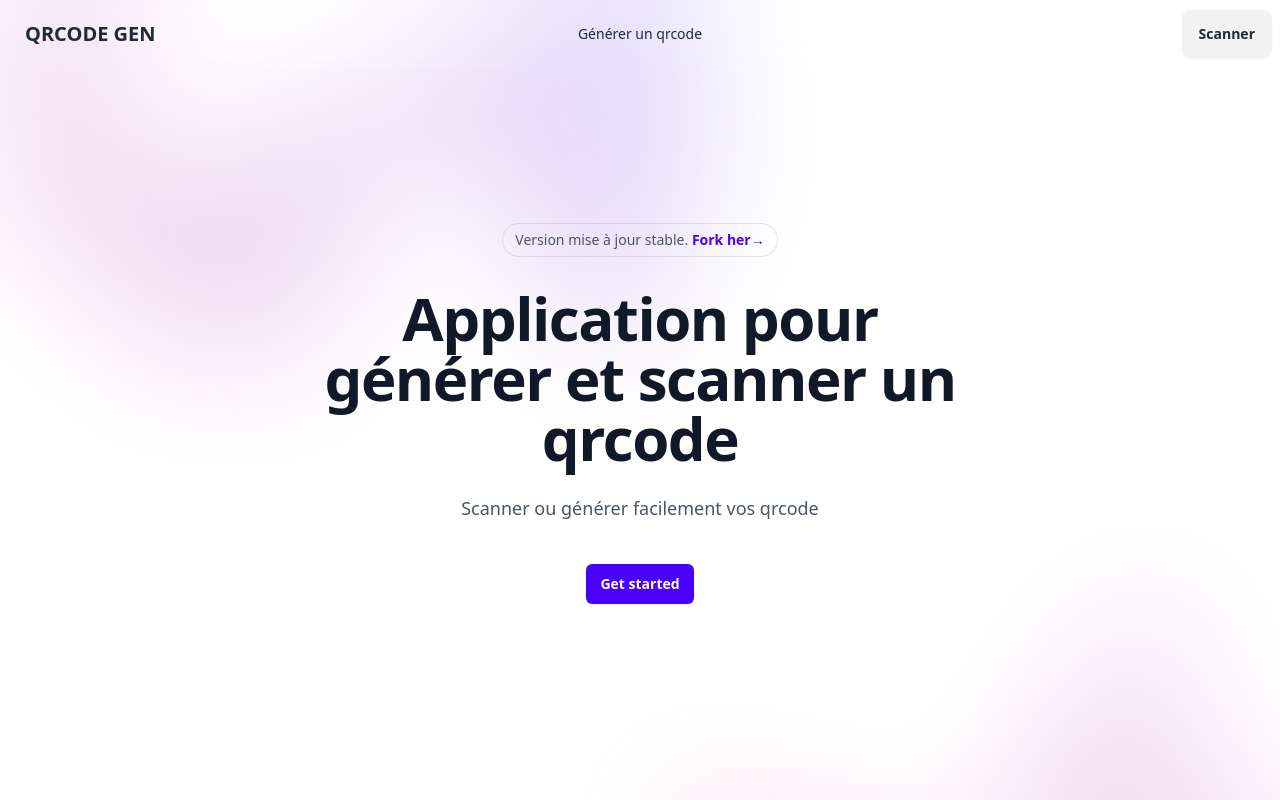
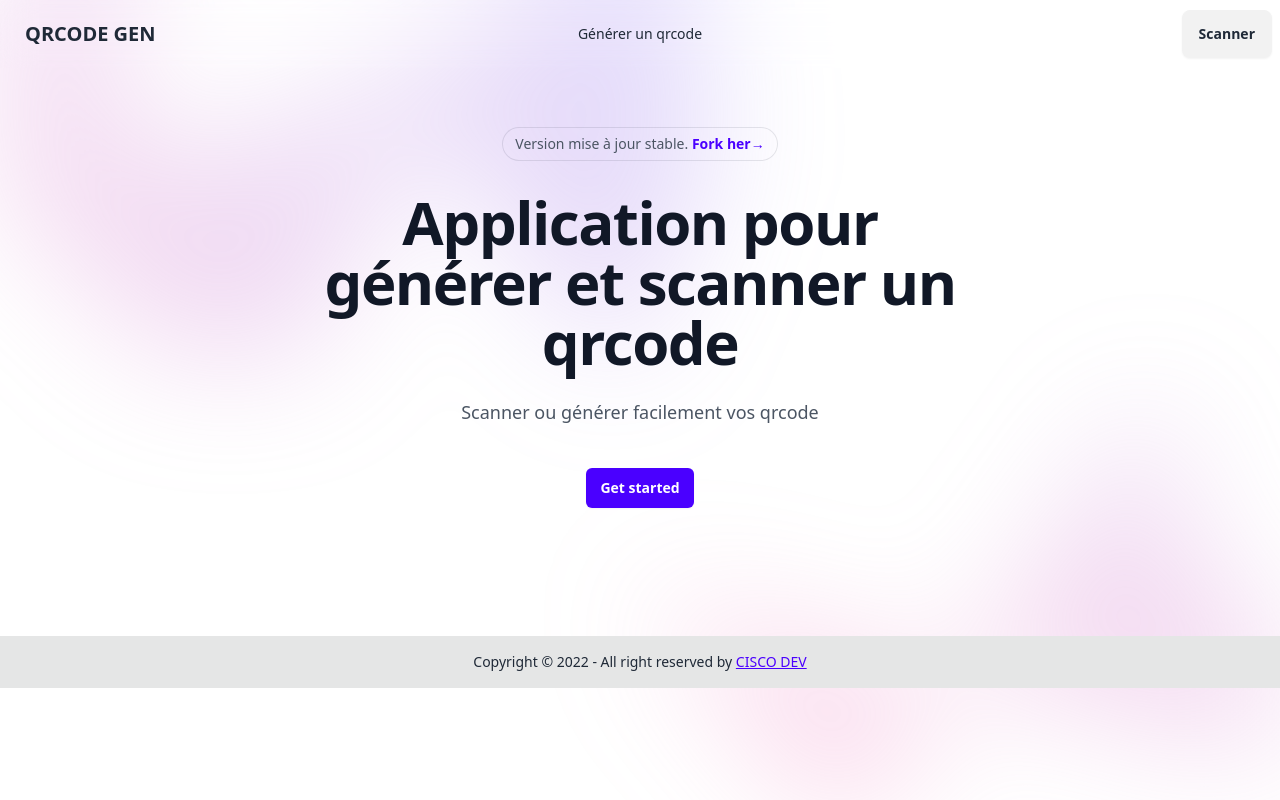
Before and after one commit to francis-tg/QrCodeApp, a Vue app: page / in a window 1280 px wide. Shown: the top 800 px of the page. Built offline with nearby package versions, Linux system fonts and the light colour scheme; what vue3-loading-screen would draw is missing.

Commit message:
correct navbar and heroe and add footer

```diff
--- a/src/App.vue
+++ b/src/App.vue
@@ -46,13 +46,16 @@
 
 
   </header>
-  <main class="container">
+  <main class="">
     <router-view></router-view>
 
   </main>
-  <footer>
-    <p class="text-center text-muted">Copyright &copy; Cisco_dev</p>
-  </footer>
+  <footer class="footer footer-center bg-base-300 w-full text-base-content p-4">
+      <aside>
+        <p>Copyright © {{ new Date().getFullYear() }} - All right reserved by <a href="https://github.com/francis-tg"
+            class="underline text-primary">CISCO DEV</a></p>
+      </aside>
+    </footer>
   <nav class="app-nav">
     <ul>
       <li @click="goTo('/')"><i class="fas fa-home    "></i></li>
--- a/src/components/ScanQr.vue
+++ b/src/components/ScanQr.vue
@@ -1,7 +1,6 @@
 <template>
-    <div class="container mx-auto px-4 py-8 sm:py-12 lg:py-24">
+    <div class="container mx-auto px-4 py-24 sm:py-12 lg:py-24">
       <h2 class="text-3xl sm:text-4xl lg:text-5xl font-bold mb-8 text-center uppercase">Scanner votre QR Code</h2>
-
       <div class="flex flex-col lg:flex-row items-center justify-center gap-8">
         <div class="w-full lg:w-1/2 flex flex-col items-center">
           <div class="grid grid-cols-1 sm:grid-cols-2 gap-4 w-full max-w-md mb-4" v-if="!start">
--- a/src/views/HomeView.vue
+++ b/src/views/HomeView.vue
@@ -1,9 +1,9 @@
 <template>
-<div class="relative px-6  lg:px-8">
+<div class="relative px-6 py-8 lg:px-8">
       <div class="absolute inset-x-0 -top-40 -z-10 transform-gpu overflow-hidden blur-3xl sm:-top-80" aria-hidden="true">
         <div class="relative left-[calc(50%-11rem)] aspect-[1155/678] w-[36.125rem] -translate-x-1/2 rotate-[30deg] bg-gradient-to-tr from-[#ff80b5] to-[#9089fc] opacity-30 sm:left-[calc(50%-30rem)] sm:w-[72.1875rem]" style="clip-path: polygon(74.1% 44.1%, 100% 61.6%, 97.5% 26.9%, 85.5% 0.1%, 80.7% 2%, 72.5% 32.5%, 60.2% 62.4%, 52.4% 68.1%, 47.5% 58.3%, 45.2% 34.5%, 27.5% 76.7%, 0.1% 64.9%, 17.9% 100%, 27.6% 76.8%, 76.1% 97.7%, 74.1% 44.1%)" />
       </div>
-      <div class="mx-auto max-w-2xl py-32 sm:py-48 lg:py-56">
+      <div class="mx-auto max-w-2xl py-32 sm:py-24 lg:py-24">
         <div class="hidden sm:mb-8 sm:flex sm:justify-center">
           <div class="relative rounded-full px-3 py-1 text-sm leading-6 text-gray-600 ring-1 ring-gray-900/10 hover:ring-gray-900/20">
             Version mise à jour stable. <a href="#" class="font-semibold text-primary"><span class="absolute inset-0" aria-hidden="true" />Fork her<span aria-hidden="true">&rarr;</span></a>
```
